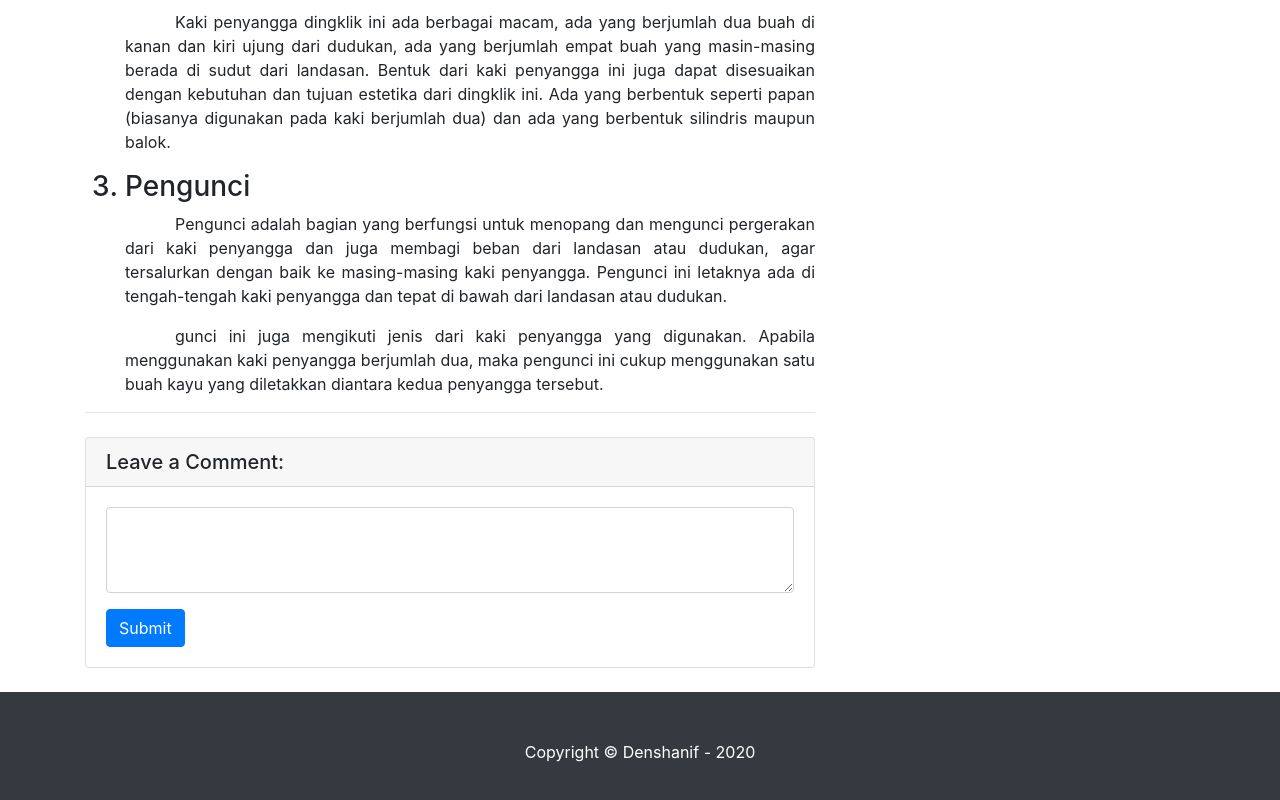
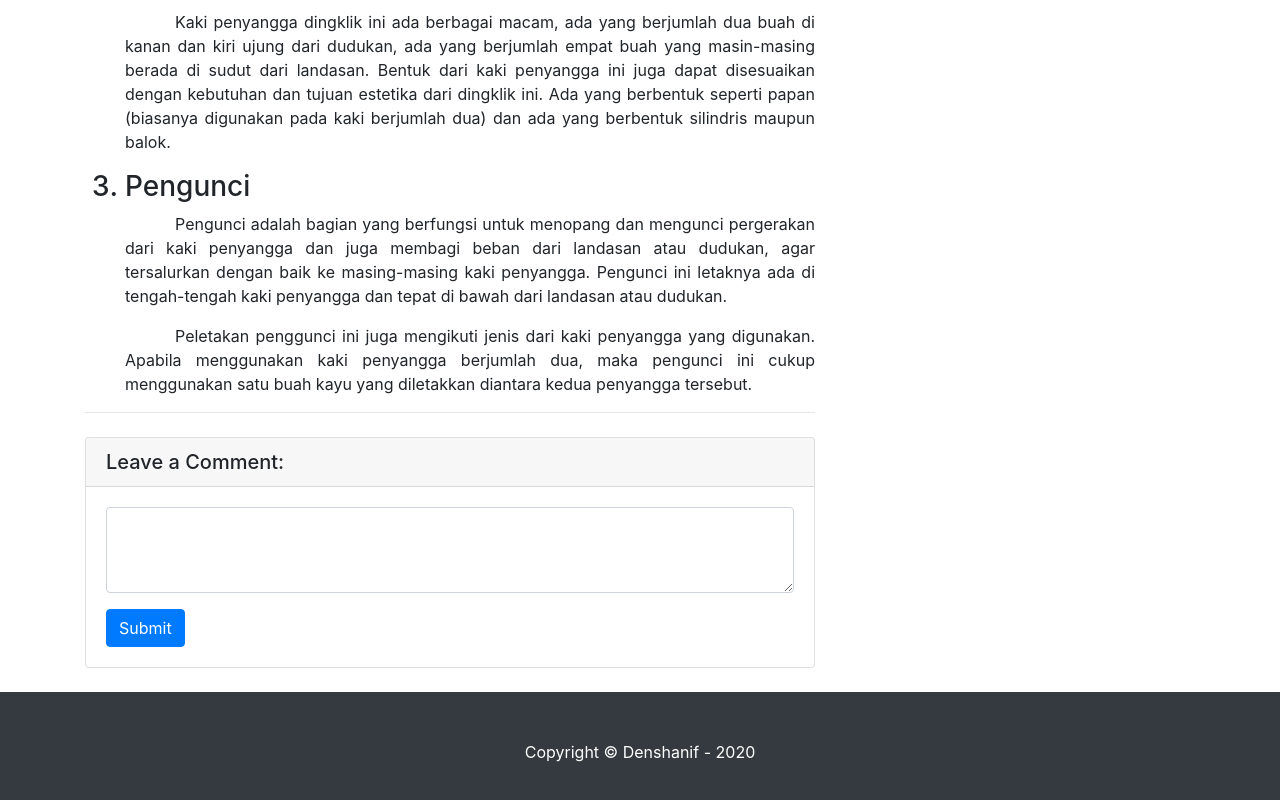
Before and after one commit to denshanif/denshanif.github.io, a website: page blog/index.html in a window 1280 px wide. Shown: the part 1496-2296 px from the top of the page. Drawn offline with Linux system fonts and the light colour scheme.

Commit message:
update-text

```diff
--- a/blog/index.html
+++ b/blog/index.html
@@ -129,7 +129,7 @@
             dari kaki penyangga dan juga membagi beban dari landasan atau dudukan, agar
             tersalurkan dengan baik ke masing-masing kaki penyangga. Pengunci ini letaknya ada
             di tengah-tengah kaki penyangga dan tepat di bawah dari landasan atau dudukan.</p>
-          <p class="text-justify" style="text-indent: 50px;">gunci ini juga mengikuti jenis dari kaki penyangga yang
+          <p class="text-justify" style="text-indent: 50px;">Peletakan penggunci ini juga mengikuti jenis dari kaki penyangga yang
             digunakan.
             Apabila menggunakan kaki penyangga berjumlah dua, maka pengunci ini cukup
             menggunakan satu buah kayu yang diletakkan diantara kedua penyangga tersebut.</p>
```
